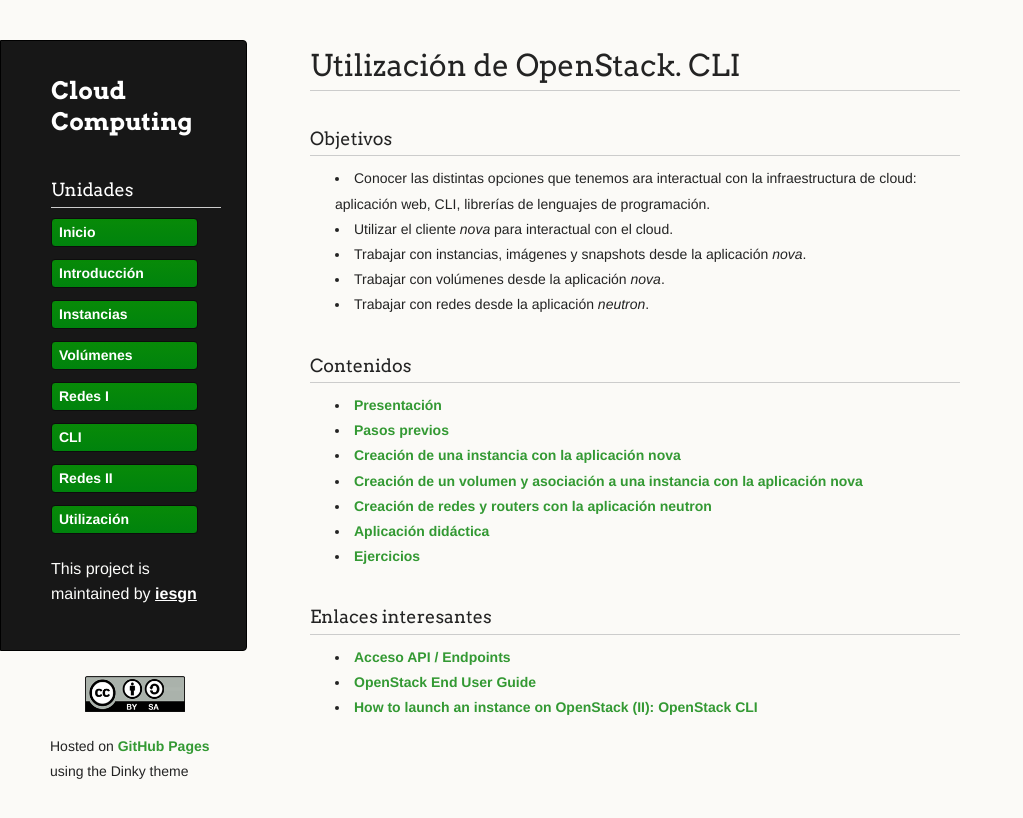
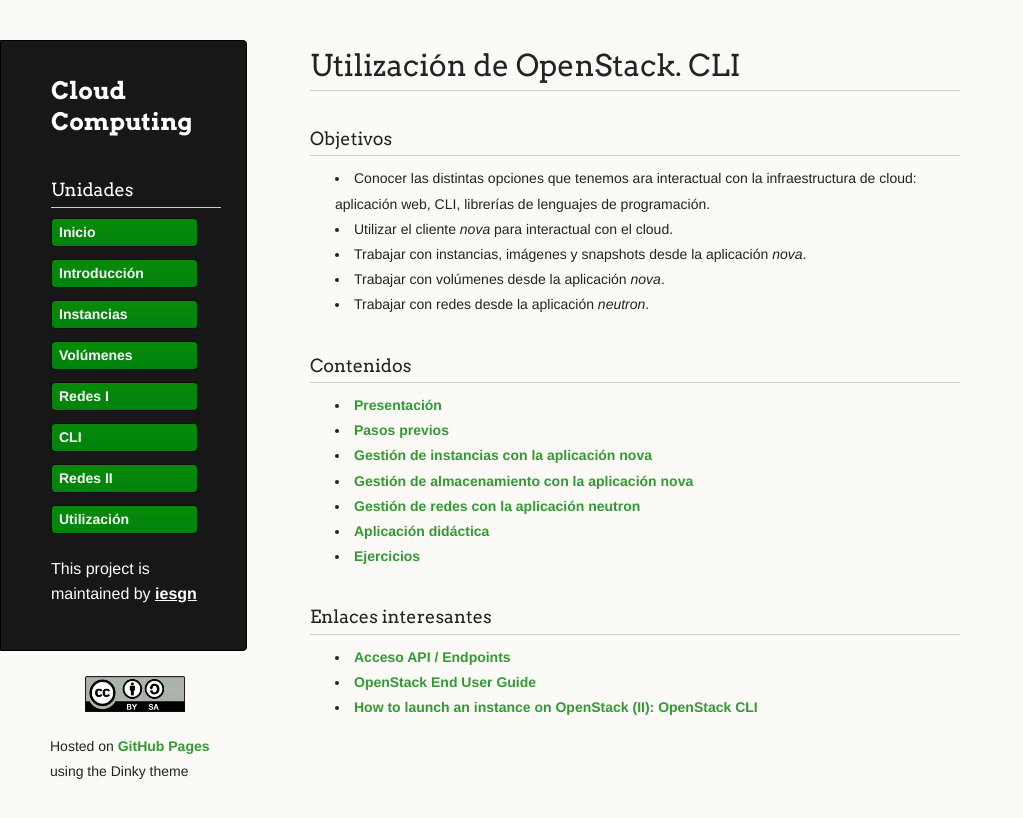
Before and after one commit to iesgn/cloud2, a Jekyll site: the page built from curso/u5/index.md, in a window 1280 px wide. Shown: the top 818 px of the page, without its empty margins (0-1023 px from the left). Built offline with Jekyll 4.4.1, drawn with Linux system fonts in a browser that asks for light colours.

Commit message:
Cambio los títulos unidad 5

```diff
--- a/curso/u5/index.md
+++ b/curso/u5/index.md
@@ -16,9 +16,9 @@ menu:
 
 * [Presentación](presentacion)
 * [Pasos previos](previos)
-* [Creación de una instancia con la aplicación nova](instancia)
-* [Creación de un volumen y asociación a una instancia con la aplicación nova](volumen)
-* [Creación de redes y routers con la aplicación neutron](red)
+* [Gestión de instancias con la aplicación nova](instancia)
+* [Gestión de almacenamiento con la aplicación nova](volumen)
+* [Gestión de redes con la aplicación neutron](red)
 * [Aplicación didáctica](aula)
 * [Ejercicios](ejercicios)
 
--- a/curso/u5/presentacion.html
+++ b/curso/u5/presentacion.html
@@ -25,9 +25,9 @@ tema: white
     <h2>Índice de la sesión</h2>
     <ul>
       <li>Pasos previos</li>
-      <li>Creación de una instancia con la aplicación nova</li>
-      <li>Creación de un volumen y asociación a una instancia con la aplicación nova</li>
-      <li>Creación de redes y routers con la aplicación neutron</li>
+      <li>Gestión de instancias con la aplicación nova</li>
+      <li>Gestión de almacenamiento con la aplicación nova</li>
+      <li>Gestión de redes con la aplicación neutron</li>
       <li>Aplicación didáctica</li>
       <li>Utilización desde un lenguaje de programación</li>
       <li>Ejercicios</li>
```
